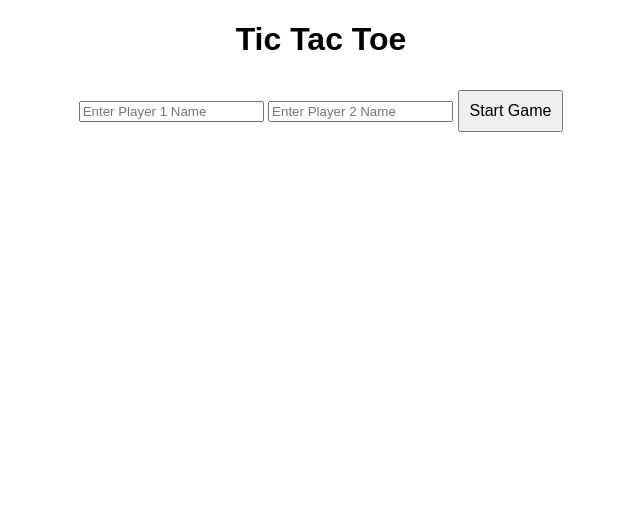
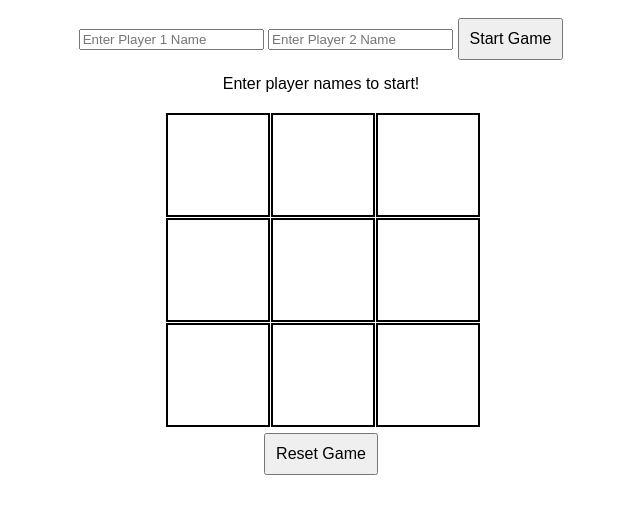
Before and after one commit to acciojob/tictactoe-satyamjha09, a website: page main.html in a window 1280 px wide. Shown: the whole page, without its empty margins (319-959 px from the left). Drawn offline with Linux system fonts and the light colour scheme.

Commit message:
created a submission

```diff
--- a/main.html
+++ b/main.html
@@ -11,14 +11,14 @@
 
 <body>
 	  <div class="container">
-        <h1>Tic Tac Toe</h1>
-        <div id="player-form">
+       <div class="player-input">
         <input type="text" id="player1" placeholder="Enter Player 1 Name">
         <input type="text" id="player2" placeholder="Enter Player 2 Name">
         <button id="submit">Start Game</button>
     </div>
-        <div id="game" style="display: none;">
-            <h2 class="message"></h2>
+
+    <div class="message">Enter player names to start!</div>
+
     <div class="board">
         <div class="cell" id="1"></div>
         <div class="cell" id="2"></div>
@@ -30,7 +30,8 @@
         <div class="cell" id="8"></div>
         <div class="cell" id="9"></div>
     </div>
-        </div>
+
+    <button id="reset">Reset Game</button>
     </div>
     <script type="text/javascript" src="./script.js">
 </script>
```
Also changed, not shown: script.js (line endings or trailing spaces), styles.css (line endings or trailing spaces). Lines whose indentation alone changed are shown as unchanged.
